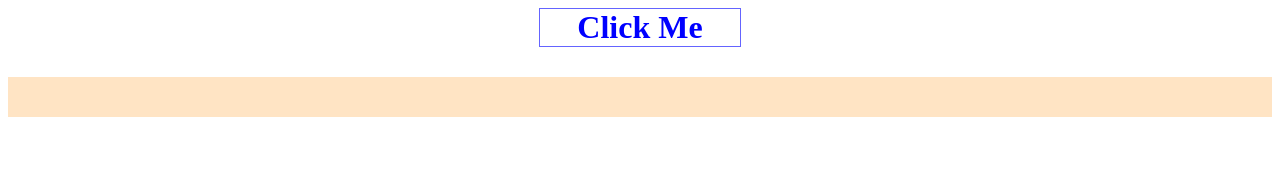
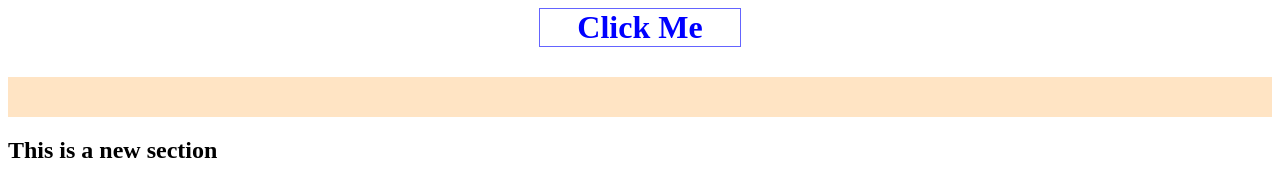
Before and after one commit to Jipherr/abc-website, a plain HTML site: page index.html in a window 1280 px wide. Drawn offline with Linux system fonts and the light colour scheme.

Commit message:
Update index.html
Added h2, new section

```diff
--- a/index.html
+++ b/index.html
@@ -9,6 +9,7 @@
 <body>
     <h1 onclick="displayMessage()">Click Me</h1>
     <div id="message-box"></div>
+    <h2>This is a new section</h2>
     <script src ="./js/myscript.js"></script>
 </body>
 </html>
```
